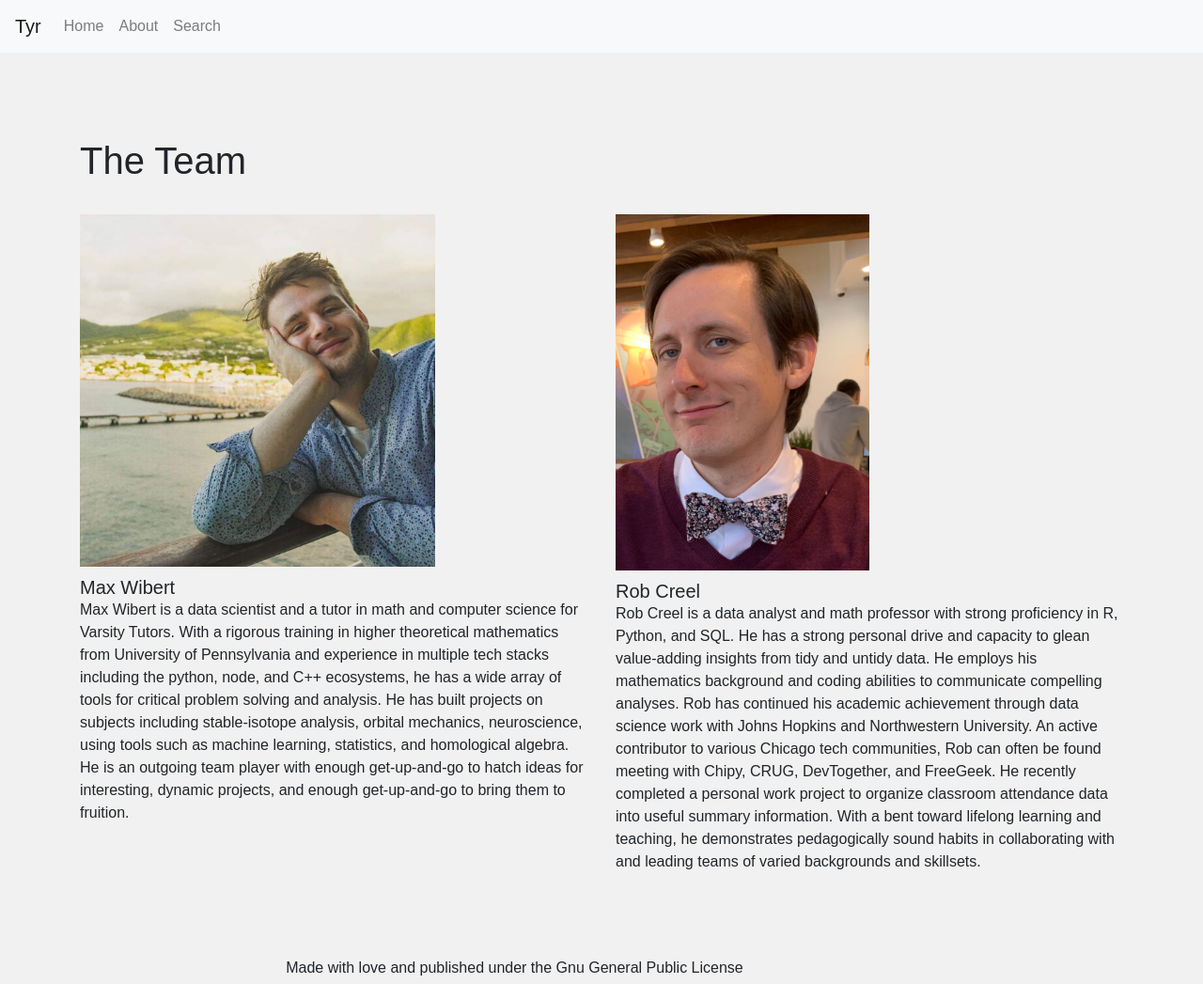
After one commit to robcreel/tyr, a Flask app: template tyrapp/tyrapp/templates/public/about.html in a window 1280 px wide. The commit adds this page. Shown: the whole page at 94% size. Run offline with Flask 2, Linux system fonts and the light colour scheme; the template is opened without the code that fills it, so the values that code supplies are empty; parts of the project's set-up code (start-up, migrations or seed data) failed here and were passed over; some libraries are stand-ins or nearby versions.

Commit message:
fleshed out homepage and team profile.

```diff
--- a/tyrapp/tyrapp/archiver.py
+++ b/tyrapp/tyrapp/archiver.py
@@ -23,7 +23,7 @@ def zip_list_of_files(filename_list, destination_path, filename):
     filepath_list = [os.path.join(get_served, filename) for filename in filename_list]
     with zipfile.ZipFile(f"{destination_path}/{filename}", 'w') as zipMe:
         for i, filename in enumerate(filename_list):
-            zipMe.write(filepath_list[i], filename, compress_type=zipfile.ZIP_DEFLATED)
+            zipMe.write(filepath_list[i], f"#{i+1}_" + filename, compress_type=zipfile.ZIP_DEFLATED)
 
 # Function to empty get_served directory
 def cleanup():
--- a/tyrapp/tyrapp/static/css/style.css
+++ b/tyrapp/tyrapp/static/css/style.css
@@ -1,3 +1,102 @@
 body {
     background-color: #f1f1f1;
 }
+body{
+    font-family: 'Quicksand', sans-serif;
+}
+.team{
+    padding:75px 0;
+}
+h6.description{
+	font-weight: bold;
+	letter-spacing: 2px;
+	color: #999;
+	border-bottom: 1px solid rgba(0, 0, 0,0.1);
+	padding-bottom: 5px;
+}
+.profile{
+	margin-top: 25px;
+}
+.profile h1{
+	font-weight: normal;
+	font-size: 20px;
+	margin:10px 0 0 0;
+}
+.profile h2{
+	font-size: 14px;
+	font-weight: lighter;
+	margin-top: 5px;
+}
+.profile .img-box{
+	opacity: 1;
+	display: block;
+	position: relative;
+}
+.profile .img-box:after{
+	content:"";
+	opacity: 0;
+	background-color: rgba(0, 0, 0, 0.75);
+	position: absolute;
+	right: 0;
+	left: 0;
+	top: 0;
+	bottom: 0;
+}
+.img-box ul{
+	position: absolute;
+	z-index: 2;
+	bottom: 50px;
+	text-align: center;
+	width: 100%;
+	padding-left: 0px;
+	height: 0px;
+	margin:0px;
+	opacity: 0;
+}
+.profile .img-box:after, .img-box ul, .img-box ul li{
+	-webkit-transition: all 0.5s ease-in-out 0s;
+    -moz-transition: all 0.5s ease-in-out 0s;
+    transition: all 0.5s ease-in-out 0s;
+}
+.img-box ul i{
+	font-size: 20px;
+	letter-spacing: 10px;
+}
+.img-box ul li{
+	width: 30px;
+    height: 30px;
+    text-align: center;
+    border: 1px solid #88C425;
+    max-width: 50vw;
+    margin: 2px;
+    padding: 5px;
+	display: inline-block;
+}
+.img-box a{
+	color:#fff;
+}
+.img-box:hover:after{
+	opacity: 1;
+}
+.img-box:hover ul{
+	opacity: 1;
+}
+.img-box ul a{
+	-webkit-transition: all 0.3s ease-in-out 0s;
+	-moz-transition: all 0.3s ease-in-out 0s;
+	transition: all 0.3s ease-in-out 0s;
+}
+.img-box a:hover li{
+	border-color: #fff;
+	color: #88C425;
+}
+a{
+    color:#88C425;
+}
+a:hover{
+    text-decoration:none;
+    color:#519548;
+}
+i.red{
+    color:#BC0213;
+}
--- /dev/null
+++ b/tyrapp/tyrapp/templates/public/about.html
@@ -0,0 +1,50 @@
+{% extends "public/templates/public_template.html" %}
+
+{% block title %} Index {% endblock%}
+
+{% block main %}
+
+<section class="team">
+
+  <div class="container">
+    <div class="row">
+        <div class="col">
+            <h1>The Team</h1>
+        </div>
+    </div>
+    <div class="row">
+            <div class="col-6 profile">
+              <div class="img-box">
+                <img style="max-width:70%;height:auto" src="{{ url_for('static', filename='img/max.jpg')}}" class="img-responsive">
+              </div>
+              <h1>Max Wibert</h1>
+              <p>Max Wibert is a data scientist and a tutor in math and computer science for Varsity Tutors.
+              With a rigorous training in higher theoretical mathematics from University of Pennsylvania and experience in multiple tech stacks including
+              the python, node, and C++ ecosystems, he has a wide array of tools for critical problem solving and analysis. He has built projects on subjects including stable-isotope analysis,
+              orbital mechanics, neuroscience, using tools such as machine learning, statistics, and homological algebra. He is an outgoing team player with enough get-up-and-go to hatch ideas
+              for interesting, dynamic projects, and enough get-up-and-go to bring them to fruition.
+              </p>
+            </div>
+            <div class="col-6 profile">
+              <div class="img-box">
+                <img style="max-width:50%;height:auto" src="{{url_for('static', filename='img/rob.png')}}" class="img-responsive">
+              </div>
+              <h1>Rob Creel</h1>
+              <p>Rob Creel is a data analyst and math professor with strong proficiency in R, Python, and SQL.
+              He has a strong personal drive and capacity to glean value-adding insights from tidy and untidy data.
+              He employs  his mathematics background and coding abilities to communicate compelling analyses.
+              Rob has continued his academic achievement through data science work with Johns Hopkins and Northwestern University.
+              An active contributor to various Chicago tech communities, Rob can often be found meeting with Chipy, CRUG, DevTogether, and FreeGeek.
+              He recently completed a personal work project to organize classroom attendance data into useful summary information.
+              With a bent toward lifelong learning and teaching, he demonstrates pedagogically sound habits
+              in collaborating with and leading teams of varied backgrounds and skillsets.</p>
+            </div>
+        </div>
+    </div>
+  </div>
+</section>
+
+
+
+
+{% endblock %}
--- a/tyrapp/tyrapp/templates/public/upload.html
+++ b/tyrapp/tyrapp/templates/public/search.html
@@ -1,6 +1,6 @@
 {% extends "public/templates/public_template.html" %}
 
-{% block title %}Upload{% endblock %}
+{% block title %}Search{% endblock %}
 
 {% block main %}
 
@@ -8,10 +8,10 @@
   <div class="row">
     <div class="col">
 
-      <h1>Upload a document.</h1>
+      <h1>Upload a document to find similar ones.</h1>
       <hr>
 
-      <form action="/upload" method="POST" enctype="multipart/form-data">
+      <form action="/search" method="POST" enctype="multipart/form-data">
 
         <div class="form-group">
           <label>Select text file.</label>
--- a/tyrapp/tyrapp/templates/public/templates/public_template.html
+++ b/tyrapp/tyrapp/templates/public/templates/public_template.html
@@ -18,23 +18,29 @@
 <body>
 
   <nav class="navbar navbar-expand-lg navbar-light bg-light mb-3">
-    <a class="navbar-brand" href="/">Flask</a>
+    <a class="navbar-brand" href="/">Tyr</a>
     <button class="navbar-toggler" type="button" data-toggle="collapse" data-target="#navbarNav"
       aria-controls="navbarNav" aria-expanded="false" aria-label="Toggle navigation">
       <span class="navbar-toggler-icon"></span>
     </button>
 
+
     <div class="collapse navbar-collapse" id="navbarNav">
+    {%set navigation_bar =
+      [
+        ('/', 'home', 'Home'),
+        ('/about', 'about', 'About'),
+        ('/search', 'search', 'Search')
+      ]
+    -%}
+
+
       <ul class="navbar-nav">
-        <li class="nav-item active">
-          <a class="nav-link" href="/">Home</a>
-        </li>
-        <li class="nav-item">
-          <a class="nav-link" href="/about">About</a>
-        </li>
-        <li class="nav-item active">
-          <a class="nav-link" href="/upload">Upload</a>
-        </li>
+        {% for href, id, caption in navigation_bar %}
+          <li id="{{id}}" class="nav-item {% if id==active_id %}active{% endif %}">
+            <a class="nav-link" href="{{href}}">{{caption}}</a>
+          </li>
+        {% endfor %}
       </ul>
     </div>
 
@@ -66,6 +72,14 @@
     crossorigin="anonymous"></script>
   <script src="{{ url_for('static', filename='js/app.js') }}"></script>
   {% block script %}{% endblock %}
+
+  <footer>
+    <div class="container">
+        <div class="col-md-10 col-md-offset-1 text-center">
+            <h6>Made with love and published under the Gnu General Public License</h6>
+        </div>
+    </div>
+</footer>
 </body>
 
 </html>
```
Also changed, not shown: tyrapp/tyrapp/templates/public/index.html (+9 -0 lines), tyrapp/tyrapp/views.py (+5 -48 lines), tyrapp/tyrapp/static/img/max.jpg (added), tyrapp/tyrapp/static/img/rob.png (added).
